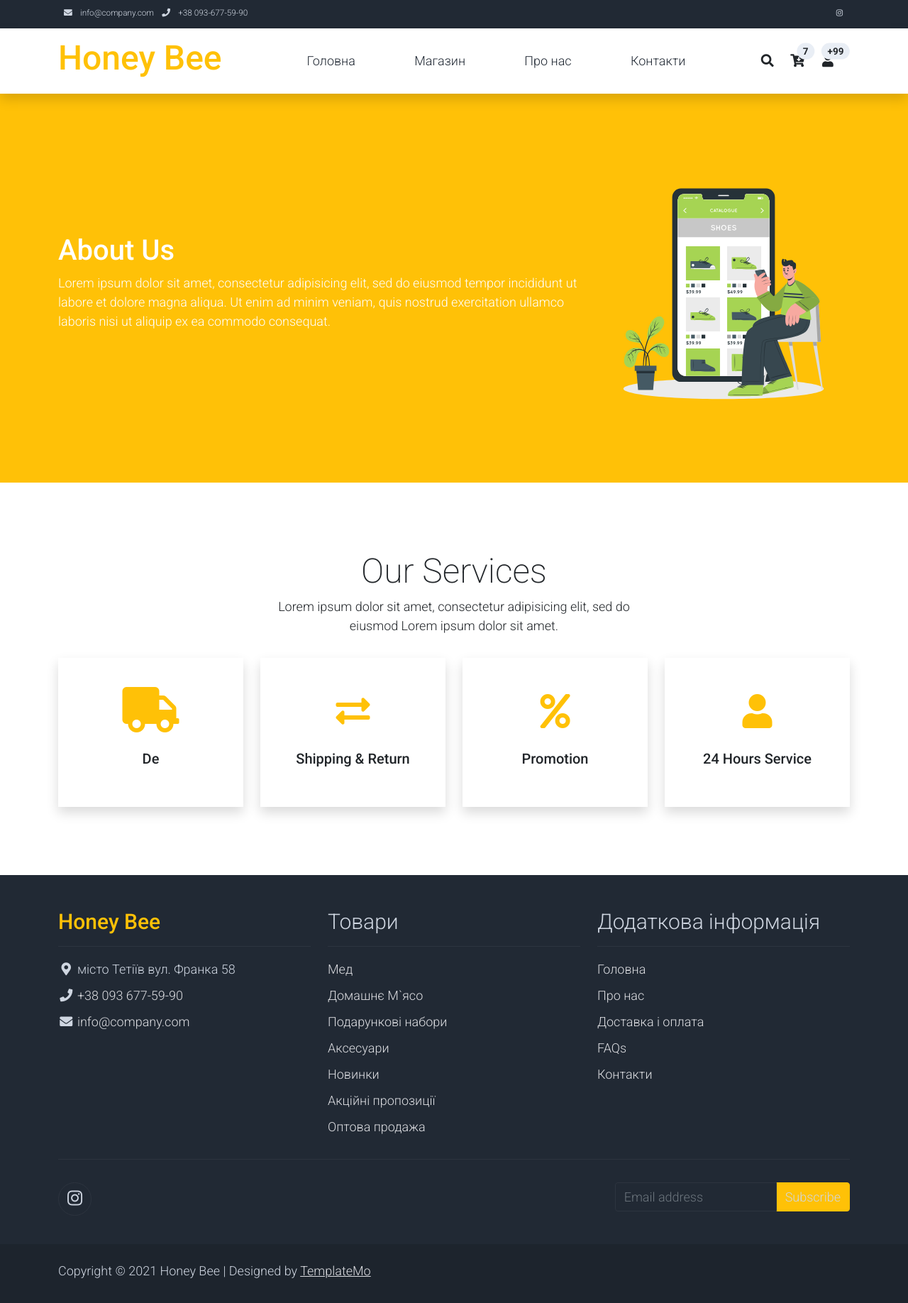
After one commit to Rew93/home_shop, a Django app: page /aboutus/ in a window 1280 px wide. The commit adds this page. Shown: the whole page at 71% size. Run offline with Django 4.2, Linux system fonts and the light colour scheme; some libraries are stand-ins or nearby versions.

Commit message:
some fix in project

```diff
--- /dev/null
+++ b/products/fixtures/productcategory.json
@@ -0,0 +1 @@
+[{"model": "products.productcategory", "pk": 1, "fields": {"name": "Товари з пасіки", "description": "Ця інформація знаходиться в розробці."}}, {"model": "products.productcategory", "pk": 2, "fields": {"name": "Домашнє м'ясо", "description": "Ця інформація знаходиться в розробці."}}, {"model": "products.productcategory", "pk": 3, "fields": {"name": "Подарункові набори", "description": "Ця інформація знаходиться в розробці."}}, {"model": "products.productcategory", "pk": 4, "fields": {"name": "Аксесуари", "description": "Ця інформація знаходиться в розробці."}}, {"model": "products.productcategory", "pk": 5, "fields": {"name": "Новинки", "description": "Ця інформація знаходиться в розробці."}}, {"model": "products.productcategory", "pk": 6, "fields": {"name": "Якційні пропозиції", "description": "Ця інформація знаходиться в розробці."}}, {"model": "products.productcategory", "pk": 7, "fields": {"name": "Оптова Продажа", "description": "Ця інформація знаходиться в розробці."}}]
--- /dev/null
+++ b/products/templates/products/aboutus.html
@@ -0,0 +1,93 @@
+{% extends 'products/base.html' %}
+{% load static %}
+
+{% block title %}
+   About Us
+{% endblock %}
+
+{% block static %}
+
+        <!-- Load fonts style after rendering the layout styles -->
+    <link rel="stylesheet" href="https://fonts.googleapis.com/css2?family=Roboto:wght@100;200;300;400;500;700;900&display=swap">
+    <link rel="stylesheet" href="{% static 'assets/css/fontawesome.min.css' %}">
+
+{% endblock %}
+
+{% block content %}
+
+    <section class="bg-success py-5">
+        <div class="container">
+            <div class="row align-items-center py-5">
+                <div class="col-md-8 text-white">
+                    <h1>About Us</h1>
+                    <p>
+                        Lorem ipsum dolor sit amet, consectetur adipisicing elit, sed do eiusmod
+                        tempor incididunt ut labore et dolore magna aliqua. Ut enim ad minim veniam,
+                        quis nostrud exercitation ullamco laboris nisi ut aliquip ex ea commodo consequat.
+                    </p>
+                </div>
+                <div class="col-md-4">
+                    <img src="assets/img/about-hero.svg" alt="About Hero">
+                </div>
+            </div>
+        </div>
+    </section>
+    <!-- Close Banner -->
+
+    <!-- Start Section -->
+    <section class="container py-5">
+        <div class="row text-center pt-5 pb-3">
+            <div class="col-lg-6 m-auto">
+                <h1 class="h1">Our Services</h1>
+                <p>
+                    Lorem ipsum dolor sit amet, consectetur adipisicing elit, sed do eiusmod
+                    Lorem ipsum dolor sit amet.
+                </p>
+            </div>
+        </div>
+        <div class="row">
+
+            <div class="col-md-6 col-lg-3 pb-5">
+                <div class="h-100 py-5 services-icon-wap shadow">
+                    <div class="h1 text-success text-center"><i class="fa fa-truck fa-lg"></i></div>
+                    <h2 class="h5 mt-4 text-center">De</h2>
+                </div>
+            </div>
+
+            <div class="col-md-6 col-lg-3 pb-5">
+                <div class="h-100 py-5 services-icon-wap shadow">
+                    <div class="h1 text-success text-center"><i class="fas fa-exchange-alt"></i></div>
+                    <h2 class="h5 mt-4 text-center">Shipping & Return</h2>
+                </div>
+            </div>
+
+            <div class="col-md-6 col-lg-3 pb-5">
+                <div class="h-100 py-5 services-icon-wap shadow">
+                    <div class="h1 text-success text-center"><i class="fa fa-percent"></i></div>
+                    <h2 class="h5 mt-4 text-center">Promotion</h2>
+                </div>
+            </div>
+
+            <div class="col-md-6 col-lg-3 pb-5">
+                <div class="h-100 py-5 services-icon-wap shadow">
+                    <div class="h1 text-success text-center"><i class="fa fa-user"></i></div>
+                    <h2 class="h5 mt-4 text-center">24 Hours Service</h2>
+                </div>
+            </div>
+        </div>
+    </section>
+    <!-- End Section -->
+
+{% endblock %}
+
+{% block script %}
+
+    <!-- Start Script -->
+    <script src="{% static 'assets/js/jquery-1.11.0.min.js' %}"></script>
+    <script src="{% static 'assets/js/jquery-migrate-1.2.1.min.js' %}"></script>
+    <script src="{% static 'assets/js/bootstrap.bundle.min.js' %}"></script>
+    <script src="{% static 'assets/js/templatemo.js' %}"></script>
+    <script src="{% static 'assets/js/custom.js' %}"></script>
+    <!-- End Script -->
+
+{% endblock %}
--- a/products/templates/products/base.html
+++ b/products/templates/products/base.html
@@ -71,10 +71,10 @@
                         <a class="nav-link" href="{% url 'products' %}">Магазин</a>
                     </li>
                     <li class="nav-item">
-                        <a class="nav-link" href="about.html">Про нас</a>
+                        <a class="nav-link" href="{% url 'about_us' %}">Про нас</a>
                     </li>
                     <li class="nav-item">
-                        <a class="nav-link" href="contact.html">Контакти</a>
+                        <a class="nav-link" href="{% url 'contact' %}">Контакти</a>
                     </li>
                 </ul>
             </div>
--- a/products/urls.py
+++ b/products/urls.py
@@ -1,10 +1,11 @@
 from django.urls import path
-from products.views import index, products, product
+from products.views import index, products, product, about_us, contact
 
 urlpatterns = [
     path('', index, name='index'),
     path('products/', products, name='products'),
     path('products/<int:product_id>', product, name='product'),
-    path('products/category/<int:category_id>', products, name='category')
-
+    path('products/category/<int:category_id>', products, name='category'),
+    path('aboutus/', about_us, name='about_us'),
+    path('contact/', contact, name='contact'),
 ]
--- a/products/views.py
+++ b/products/views.py
@@ -24,3 +24,11 @@ def product(request, product_id):
 
     }
     return render(request, 'products/product.html', context)
+
+
+def about_us(request):
+    return render(request, 'products/aboutus.html')
+
+
+def contact(request):
+    return render(request, 'products/contact.html')
```
Also changed, not shown: products/fixtures/products.json (added, +1 -0 lines), products/templates/products/contact.html (added, +99 -0 lines).
